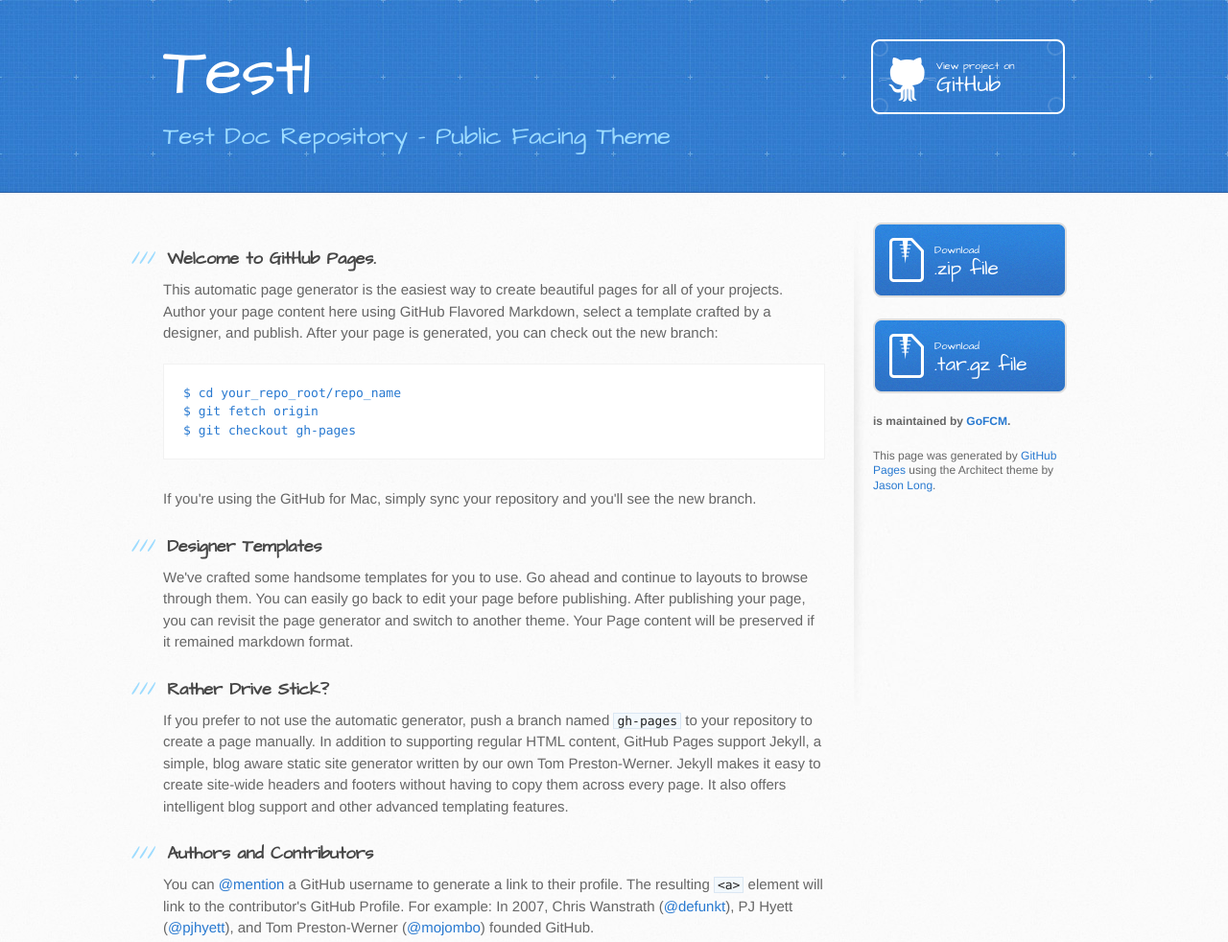
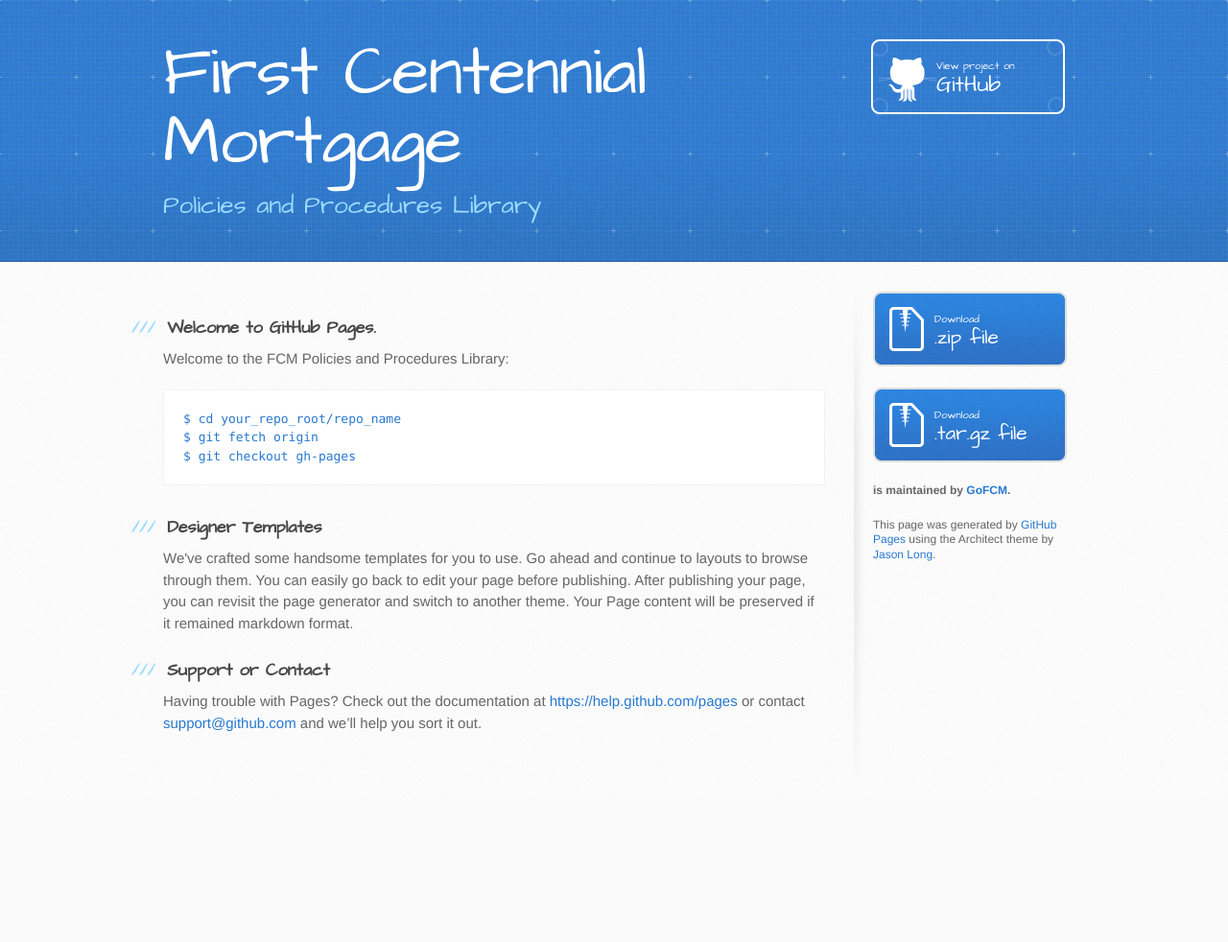
Before and after one commit to GoFCM/Test1, a plain HTML site: page index.html in a window 1280 px wide. Shown: the top 982 px of the page at 96% size. After the commit the page ends 831 px from the top, so only its background shows below. Drawn offline with Linux system fonts and the light colour scheme.

Commit message:
Update index.html

```diff
--- a/index.html
+++ b/index.html
@@ -13,14 +13,14 @@
     <script src="//html5shiv.googlecode.com/svn/trunk/html5.js"></script>
     <![endif]-->
 
-    <title>Test1 by GoFCM</title>
+    <title>FCMNet P&P Library</title>
   </head>
 
   <body>
     <header>
       <div class="inner">
-        <h1>Test1</h1>
-        <h2>Test Doc Repository - Public Facing Theme</h2>
+        <h1>First Centennial Mortgage</h1>
+        <h2>Policies and Procedures Library</h2>
         <a href="https://github.com/GoFCM/Test1" class="button"><small>View project on</small> GitHub</a>
       </div>
     </header>
@@ -31,30 +31,17 @@
           <h3>
 <a id="welcome-to-github-pages" class="anchor" href="#welcome-to-github-pages" aria-hidden="true"><span class="octicon octicon-link"></span></a>Welcome to GitHub Pages.</h3>
 
-<p>This automatic page generator is the easiest way to create beautiful pages for all of your projects. Author your page content here using GitHub Flavored Markdown, select a template crafted by a designer, and publish. After your page is generated, you can check out the new branch:</p>
+<p>Welcome to the FCM Policies and Procedures Library:</p>
 
 <pre><code>$ cd your_repo_root/repo_name
 $ git fetch origin
 $ git checkout gh-pages
 </code></pre>
 
-<p>If you're using the GitHub for Mac, simply sync your repository and you'll see the new branch.</p>
-
 <h3>
 <a id="designer-templates" class="anchor" href="#designer-templates" aria-hidden="true"><span class="octicon octicon-link"></span></a>Designer Templates</h3>
 
 <p>We've crafted some handsome templates for you to use. Go ahead and continue to layouts to browse through them. You can easily go back to edit your page before publishing. After publishing your page, you can revisit the page generator and switch to another theme. Your Page content will be preserved if it remained markdown format.</p>
-
-<h3>
-<a id="rather-drive-stick" class="anchor" href="#rather-drive-stick" aria-hidden="true"><span class="octicon octicon-link"></span></a>Rather Drive Stick?</h3>
-
-<p>If you prefer to not use the automatic generator, push a branch named <code>gh-pages</code> to your repository to create a page manually. In addition to supporting regular HTML content, GitHub Pages support Jekyll, a simple, blog aware static site generator written by our own Tom Preston-Werner. Jekyll makes it easy to create site-wide headers and footers without having to copy them across every page. It also offers intelligent blog support and other advanced templating features.</p>
-
-<h3>
-<a id="authors-and-contributors" class="anchor" href="#authors-and-contributors" aria-hidden="true"><span class="octicon octicon-link"></span></a>Authors and Contributors</h3>
-
-<p>You can <a href="https://github.com/blog/821" class="user-mention">@mention</a> a GitHub username to generate a link to their profile. The resulting <code>&lt;a&gt;</code> element will link to the contributor's GitHub Profile. For example: In 2007, Chris Wanstrath (<a href="https://github.com/defunkt" class="user-mention">@defunkt</a>), PJ Hyett (<a href="https://github.com/pjhyett" class="user-mention">@pjhyett</a>), and Tom Preston-Werner (<a href="https://github.com/mojombo" class="user-mention">@mojombo</a>) founded GitHub.</p>
-
 <h3>
 <a id="support-or-contact" class="anchor" href="#support-or-contact" aria-hidden="true"><span class="octicon octicon-link"></span></a>Support or Contact</h3>
 
```
